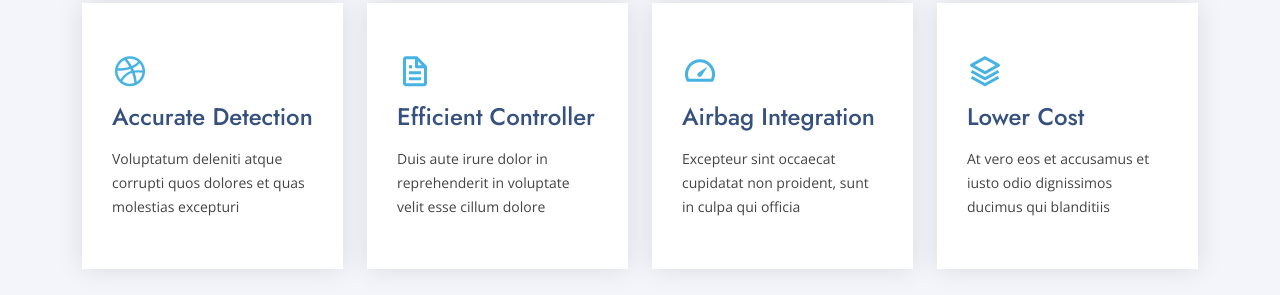
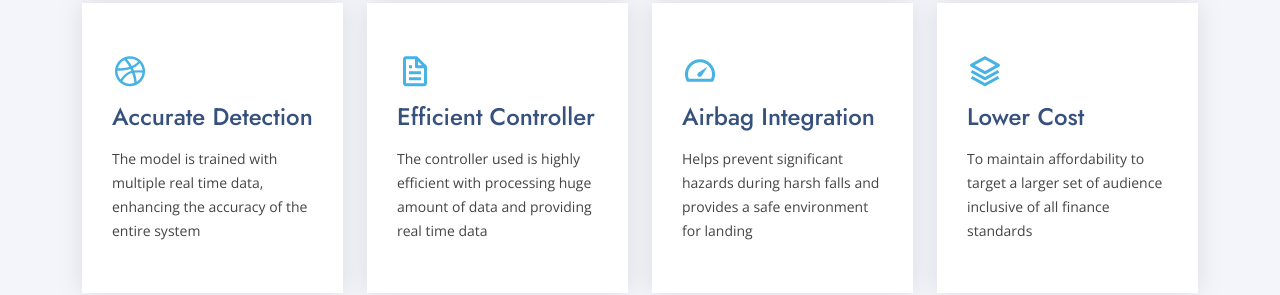
Before and after one commit to Monisha-L/ElderlyFallDetection, a plain HTML site: page index.html in a window 1280 px wide. Shown: the part 2646-2941 px from the top of the page. Drawn offline with nearby package versions, Linux system fonts and the light colour scheme.

Commit message:
content usp

```diff
--- a/index.html
+++ b/index.html
@@ -256,7 +256,7 @@
             <div class="icon-box">
               <div class="icon"><i class="bx bxl-dribbble"></i></div>
               <h4><a href="">Accurate Detection</a></h4>
-              <p>Voluptatum deleniti atque corrupti quos dolores et quas molestias excepturi</p>
+              <p>The model is trained with multiple real time data, enhancing the accuracy of the entire system</p>
             </div>
           </div>
 
@@ -264,7 +264,7 @@
             <div class="icon-box">
               <div class="icon"><i class="bx bx-file"></i></div>
               <h4><a href="">Efficient Controller</a></h4>
-              <p>Duis aute irure dolor in reprehenderit in voluptate velit esse cillum dolore</p>
+              <p>The controller used is highly efficient with processing huge amount of data and providing real time data</p>
             </div>
           </div>
 
@@ -272,7 +272,7 @@
             <div class="icon-box">
               <div class="icon"><i class="bx bx-tachometer"></i></div>
               <h4><a href="">Airbag Integration</a></h4>
-              <p>Excepteur sint occaecat cupidatat non proident, sunt in culpa qui officia</p>
+              <p>Helps prevent significant hazards during harsh falls and provides a safe environment for landing</p>
             </div>
           </div>
 
@@ -280,7 +280,7 @@
             <div class="icon-box">
               <div class="icon"><i class="bx bx-layer"></i></div>
               <h4><a href="">Lower Cost</a></h4>
-              <p>At vero eos et accusamus et iusto odio dignissimos ducimus qui blanditiis</p>
+              <p>To maintain affordability to target a larger set of audience inclusive of all finance standards</p>
             </div>
           </div>
 
```
